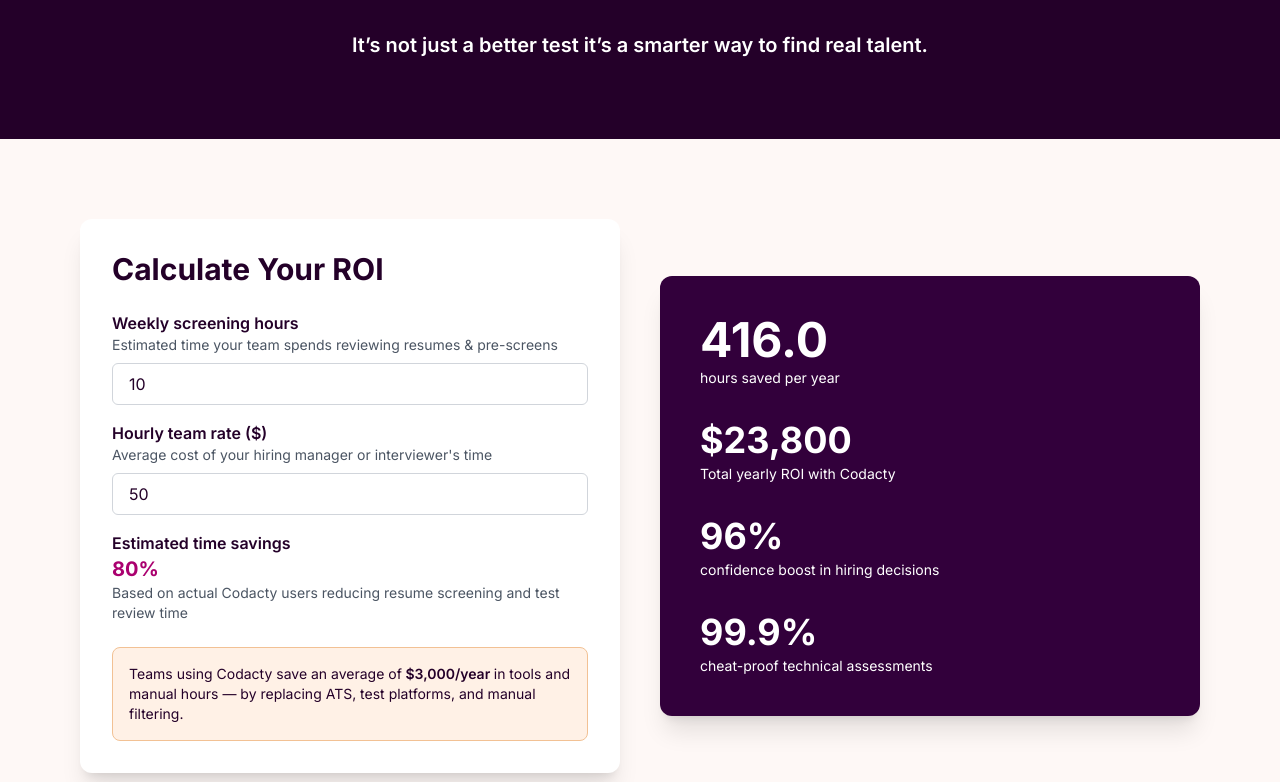
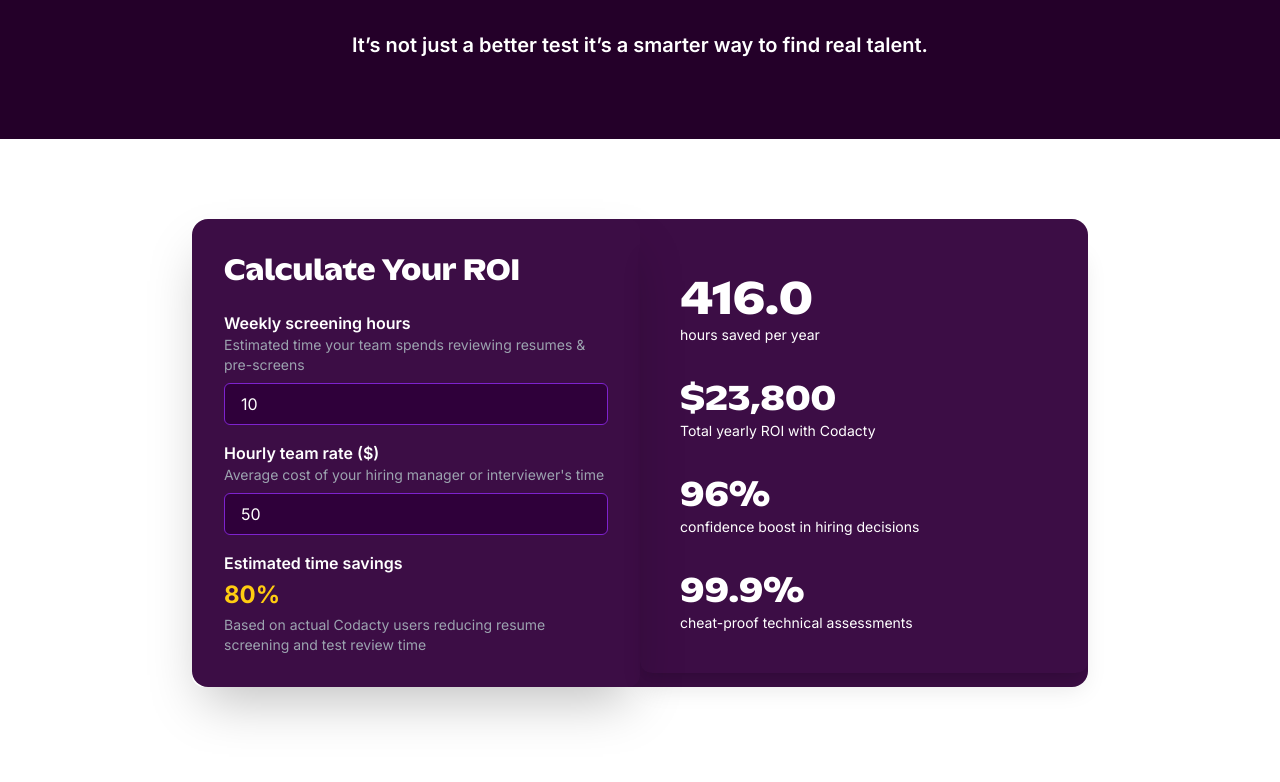
Before and after one commit to CodeStarGM/Codacty, a Next.js app: page / in a window 1280 px wide. Shown: the part 5680-6462 px from the top of the page. Built offline with nearby package versions, Linux system fonts and the light colour scheme.

Commit message:
add calculator

```diff
--- a/src/sections/PriceCalculator.jsx
+++ b/src/sections/PriceCalculator.jsx
@@ -22,18 +22,18 @@
   ).toLocaleString();
 
   return (
-    <section className="bg-[#fef8f6] text-[#240029] py-20 px-6 md:px-20">
-      <div className="max-w-6xl mx-auto grid md:grid-cols-2 gap-10 items-center">
+    <section className=" text-[#240029] py-20 px-6 md:px-20">
+      <div className="max-w-4xl mx-auto bg-[#32003b]/95 rounded-2xl grid md:grid-cols-2 items-center">
         {/* Left: Form */}
-        <div className="bg-white rounded-xl p-8 shadow-xl space-y-6">
-          <h2 className="text-3xl font-bold">Calculate Your ROI</h2>
+        <div className="text-white bg-transparent rounded-xl p-8 shadow-2xl space-y-6">
+          <h2 className="text-3xl font-bold font_k">Calculate Your ROI</h2>
 
           <div className="space-y-4">
             <div>
               <label className="block font-semibold">
                 Weekly screening hours
               </label>
-              <p className="text-sm text-gray-600 mb-2">
+              <p className="text-sm text-gray-400 mb-2">
                 Estimated time your team spends reviewing resumes & pre-screens
               </p>
               <input
@@ -41,7 +41,7 @@
                 min="0"
                 value={screeningHoursPerWeek}
                 onChange={(e) => setScreeningHoursPerWeek(+e.target.value)}
-                className="w-full border border-gray-300 px-4 py-2 rounded-md"
+                className="outline-none text-white w-full bg-[#2f003a] border border-purple-700 px-4 py-2 rounded-md"
               />
             </div>
 
@@ -49,7 +49,7 @@
               <label className="block font-semibold">
                 Hourly team rate ($)
               </label>
-              <p className="text-sm text-gray-600 mb-2">
+              <p className="text-sm text-gray-400 mb-2">
                 Average cost of your hiring manager or interviewer's time
               </p>
               <input
@@ -57,49 +57,42 @@
                 min="0"
                 value={hrHourlyRate}
                 onChange={(e) => setHrHourlyRate(+e.target.value)}
-                className="w-full border border-gray-300 px-4 py-2 rounded-md"
+                className="outline-none w-full bg-[#2f003a] border border-purple-700 text-white  px-4 py-2 rounded-md"
               />
             </div>
 
-            <div>
+            <div className="space-y-1">
               <label className="block font-semibold">
                 Estimated time savings
               </label>
-              <p className="text-xl font-bold text-[#aa006f]">80%</p>
-              <p className="text-sm text-gray-600">
+              <p className="text-2xl font-bold text-[#fc1]">80%</p>
+              <p className="text-sm text-gray-400">
                 Based on actual Codacty users reducing resume screening and test
                 review time
               </p>
             </div>
           </div>
-
-          <div className="bg-[#fff1e6] p-4 rounded-lg text-sm border border-[#f2c194]">
-            Teams using Codacty save an average of
-            <span className="font-semibold"> $3,000/year </span>
-            in tools and manual hours — by replacing ATS, test platforms, and
-            manual filtering.
-          </div>
         </div>
 
         {/* Right: Results */}
-        <div className="bg-[#32003b] text-white rounded-xl p-10 space-y-8 shadow-xl">
+        <div className="bg-transparent text-white rounded-xl p-10 space-y-8 shadow-xl">
           <div>
-            <h3 className="text-5xl font-bold">{yearlyHoursSaved}</h3>
+            <h3 className="text-5xl font-bold font_k">{yearlyHoursSaved}</h3>
             <p className="text-sm mt-1">hours saved per year</p>
           </div>
 
           <div>
-            <h3 className="text-4xl font-bold">${totalRoi}</h3>
+            <h3 className="text-4xl font-bold font_k">${totalRoi}</h3>
             <p className="text-sm mt-1">Total yearly ROI with Codacty</p>
           </div>
 
           <div>
-            <h3 className="text-4xl font-bold">96%</h3>
+            <h3 className="text-4xl font-bold font_k">96%</h3>
             <p className="text-sm mt-1">confidence boost in hiring decisions</p>
           </div>
 
           <div>
-            <h3 className="text-4xl font-bold">99.9%</h3>
+            <h3 className="text-4xl font-bold font_k">99.9%</h3>
             <p className="text-sm mt-1">cheat-proof technical assessments</p>
           </div>
         </div>
```
